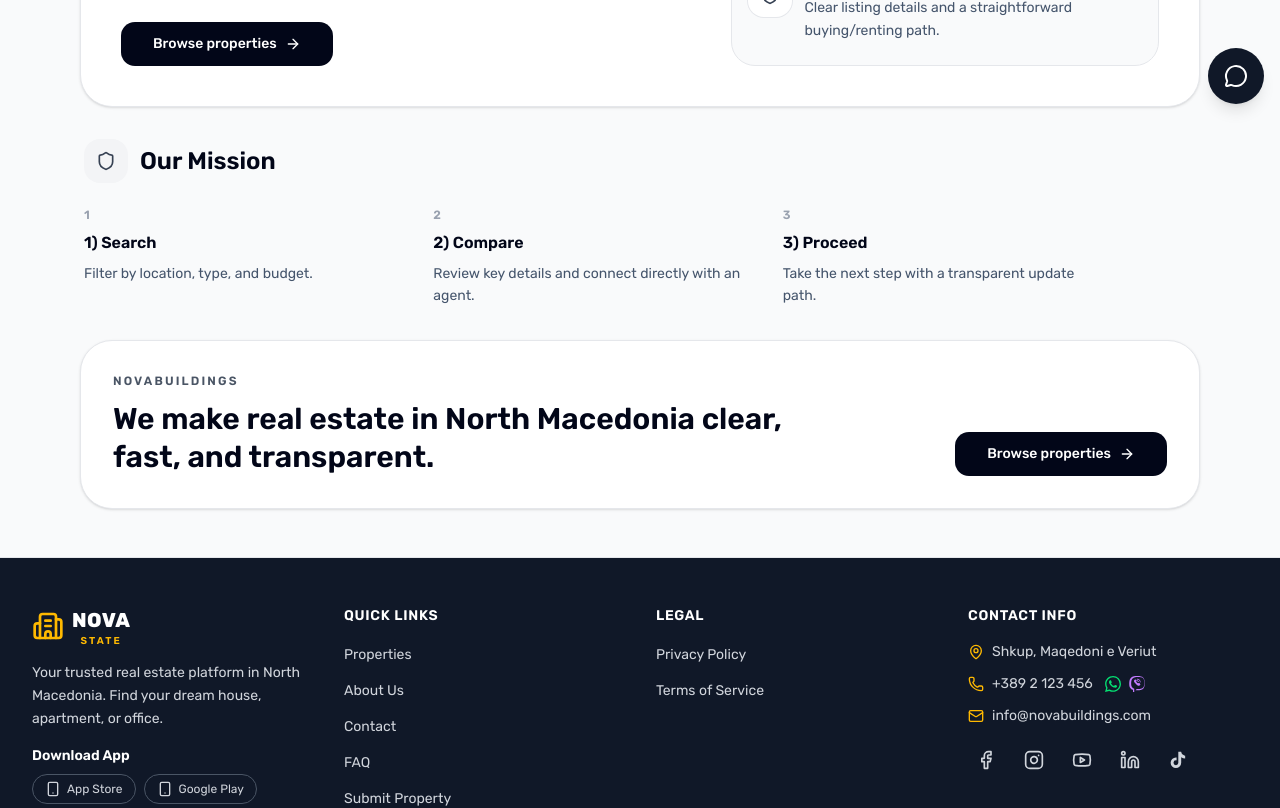
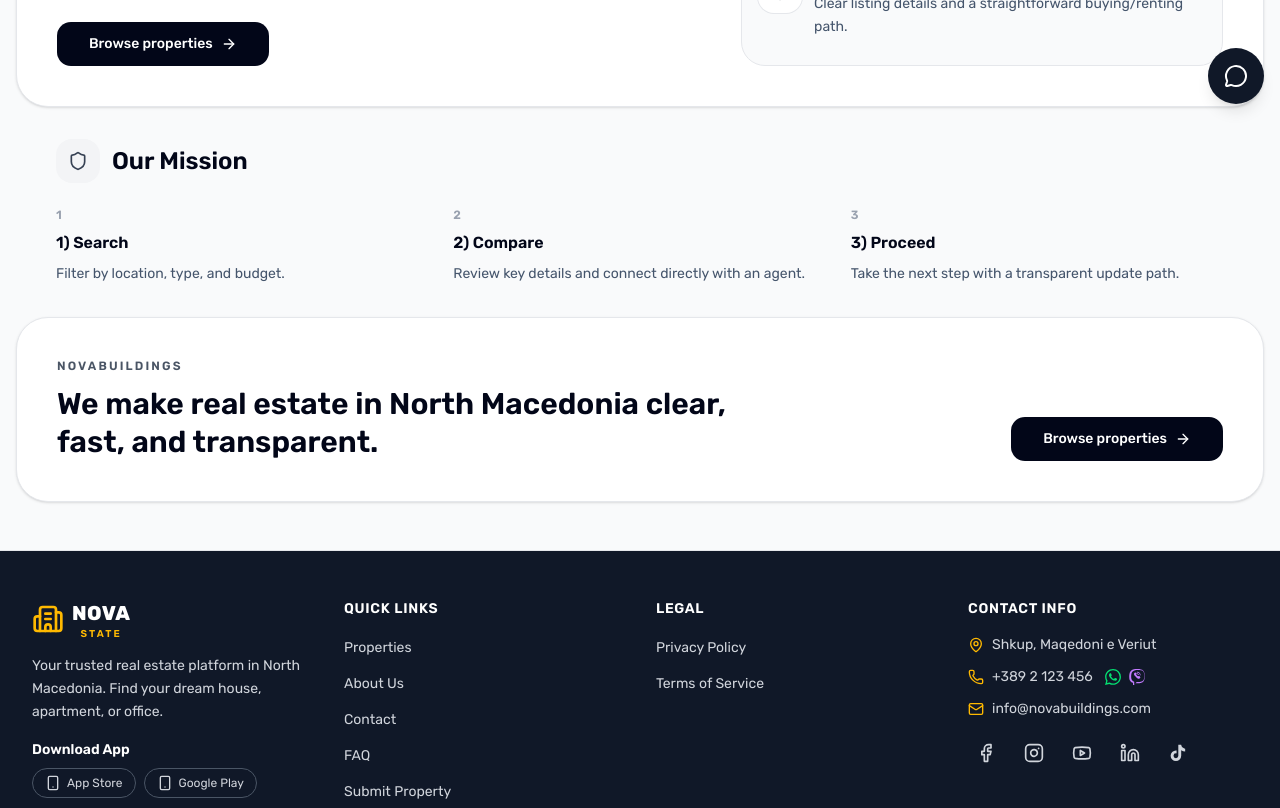
Before and after one commit to egzonkadrija/real-estate-app, a Next.js app: page /en/about in a window 1280 px wide. Shown: the part 680-1488 px from the top of the page. Built offline with nearby package versions, Linux system fonts and the light colour scheme.

Commit message:
Align about page layout with site header container

```diff
--- a/src/app/[locale]/(main)/about/page.tsx
+++ b/src/app/[locale]/(main)/about/page.tsx
@@ -266,7 +266,7 @@ export default async function AboutPage({
 
   return (
     <div className="bg-gray-50">
-      <div className="mx-auto flex max-w-6xl flex-col gap-8 px-4 py-8 sm:py-12">
+      <div className="mx-auto flex w-full max-w-[1440px] flex-col gap-8 px-4 py-8 sm:py-12">
         <section className="overflow-hidden rounded-[2rem] border border-gray-200 bg-white shadow-sm">
           <div className="grid gap-8 p-6 sm:p-8 lg:grid-cols-[1.15fr_0.85fr] lg:p-10">
             <div className="flex flex-col gap-8">
@@ -358,8 +358,8 @@ export default async function AboutPage({
           </div>
         </section>
 
-        <section className="px-1">
-          <div className="max-w-5xl">
+        <section className="px-6 sm:px-8 lg:px-10">
+          <div>
             <div className="flex items-center gap-3">
               <div className="rounded-2xl bg-gray-100 p-3 text-gray-700">
                 <Shield className="h-5 w-5" />
@@ -387,7 +387,7 @@ export default async function AboutPage({
           </div>
         </section>
 
-        <section className="rounded-[2rem] border border-gray-200 bg-white p-6 text-slate-950 shadow-sm sm:p-8">
+        <section className="rounded-[2rem] border border-gray-200 bg-white p-6 text-slate-950 shadow-sm sm:p-8 lg:p-10">
           <div className="grid gap-6 lg:grid-cols-[1fr_auto] lg:items-end">
             <div>
               <p className="text-xs font-semibold uppercase tracking-[0.18em] text-gray-600">
```
